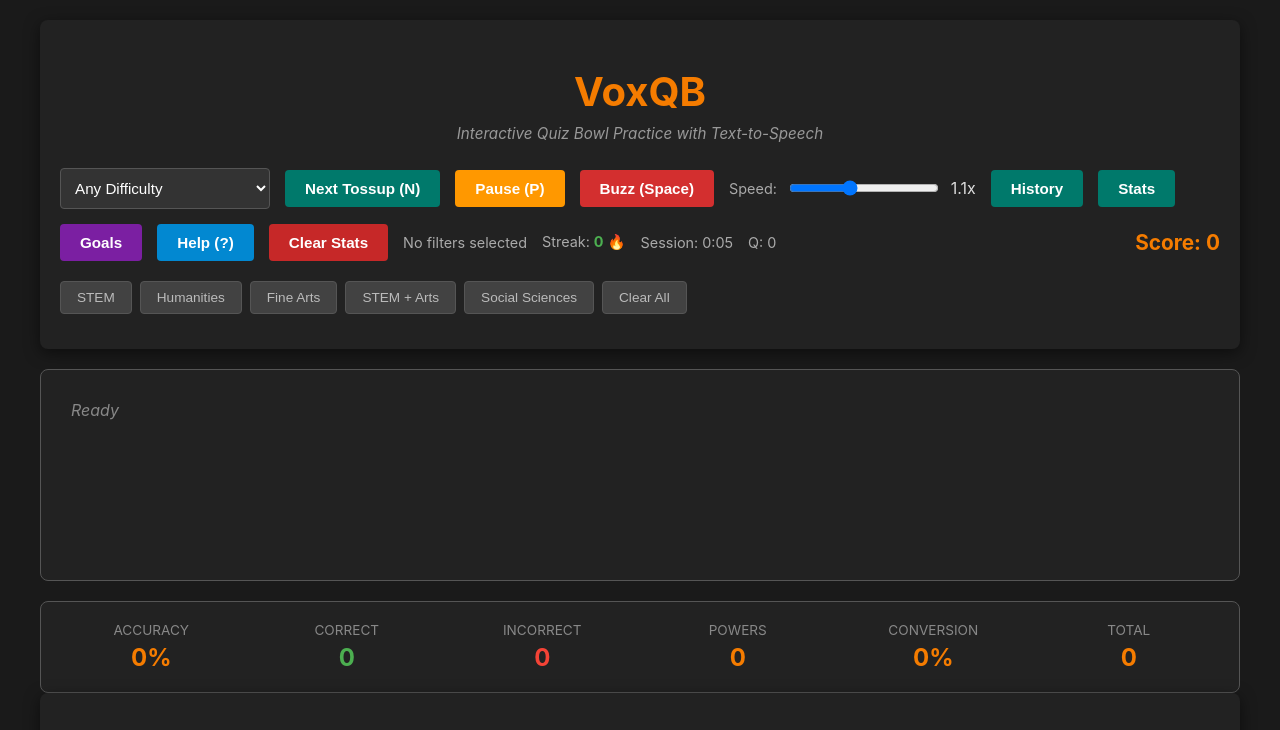
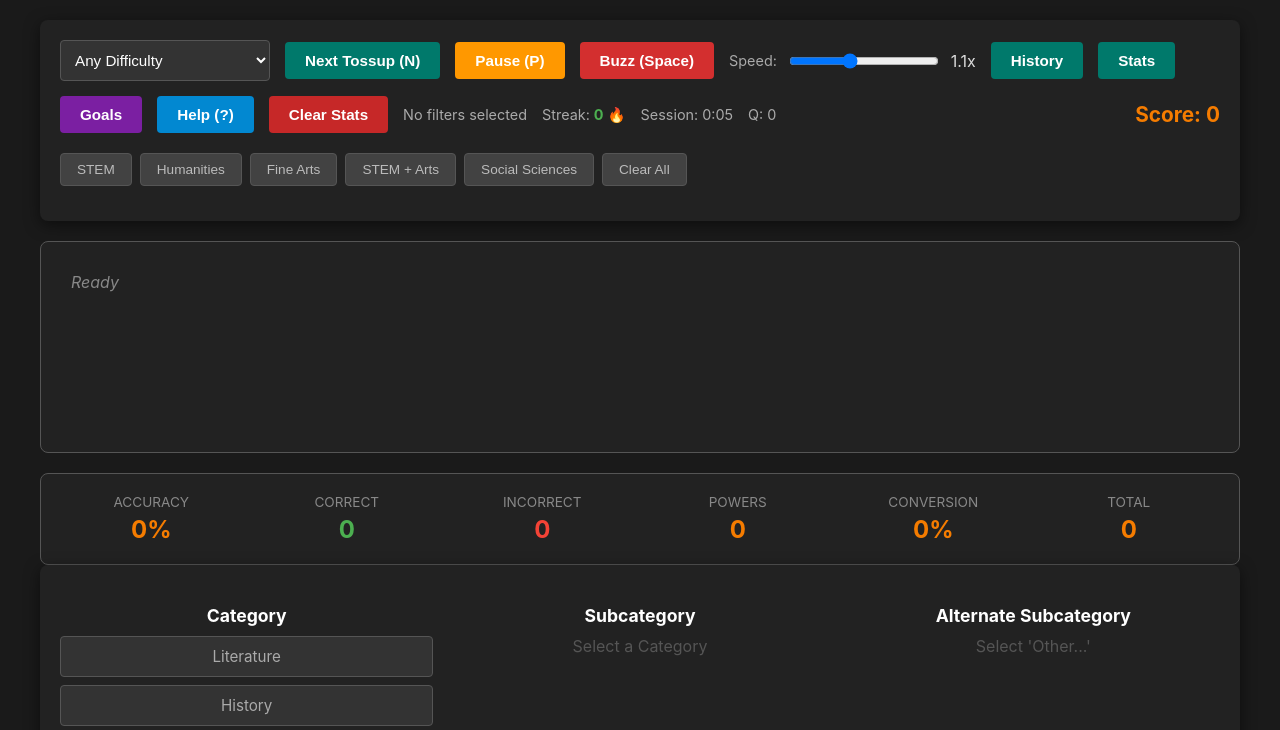
Before and after one commit to PipMY/VoxQB, a website: page index.html in a window 1280 px wide. Shown: the top 730 px of the page. Drawn offline with Linux system fonts and the light colour scheme.

Commit message:
Removes title

```diff
--- a/index.html
+++ b/index.html
@@ -437,9 +437,6 @@
 <body>
 
 <div class="controls-container">
-  <h1 style="text-align: center; margin-bottom: 8px; color: var(--accent); font-size: 2.5rem; font-weight: bold;">VoxQB</h1>
-  <p style="text-align: center; margin-top: 0; margin-bottom: 25px; color: #999; font-size: 0.95rem; font-style: italic;">Interactive Quiz Bowl Practice with Text-to-Speech</p>
-
   <div class="top-controls">
     <select id="difficulty">
       <option value="">Any Difficulty</option>
```
